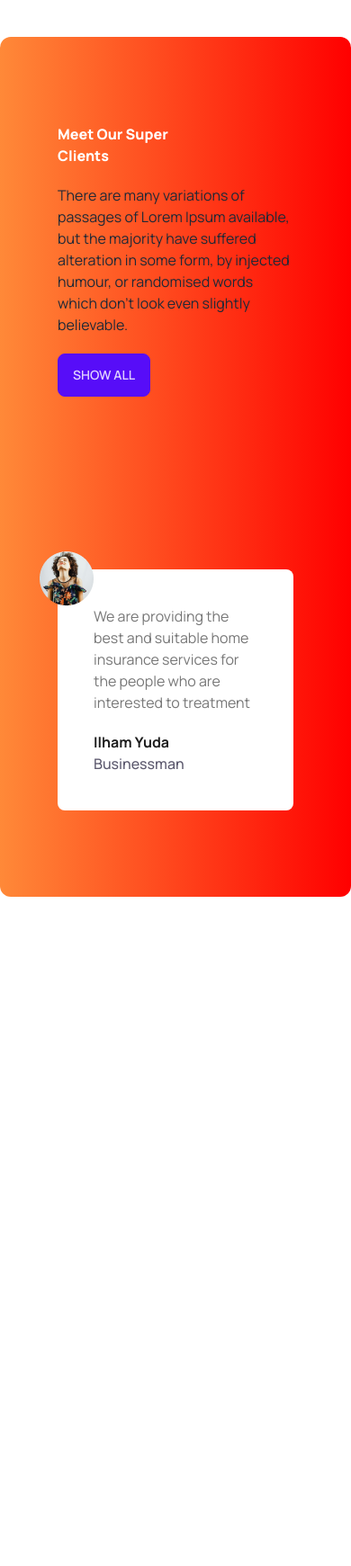
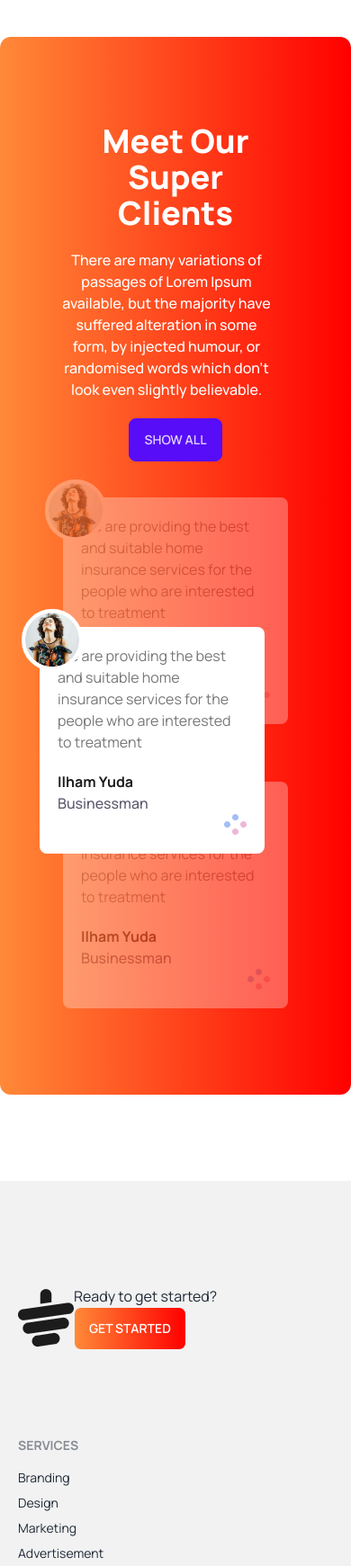
Before and after one commit to fakrul001/tea-house-project, a plain HTML site: page index.html in a window 390 px wide. Shown: the part 4780-6521 px from the top of the page at 90% size. Before the commit the page ends 5873 px from the top, so only its background shows below. Drawn offline with nearby package versions, Linux system fonts and the light colour scheme.

Commit message:
added footer section and made responsive for both mobile and tablet devices

```diff
--- a/index.html
+++ b/index.html
@@ -86,7 +86,7 @@
 
     <main class="container mx-auto">
       <!-- featured section -->
-      <section class="text-center my-24 max-w-4xl mx-auto">
+      <section class="text-center my-24 max-w-5xl mx-auto">
         <h2 class="text-5xl font-extrabold mb-5">Our Featured Products</h2>
         <p class="text-base text-center md:px-4 mx-auto">
           There are many variations of passages of Lorem Ipsum available, but the majority have suffered alteration in some form, by injected humour, or randomized words which don't look even slightly believable.
@@ -173,28 +173,108 @@
       </section>
 
       <!-- Super client section -->
-      <section class="my-24 px-16 py-24 flex flex-col lg:flex-row gap-48 bg-gradient-to-r from-light-orange to-dark-orange rounded-xl">
-        <div class="space-y-5">
-          <h2 class="text-5x font-extrabold text-white">Meet Our Super <br> Clients</h2>
-          <p class="font-mediumtext-white">
+      <section class="max-w-5xl mx-auto my-24 px-16 py-24 flex flex-col lg:flex-row gap-10 bg-gradient-to-r from-light-orange to-dark-orange rounded-xl">
+        <div class="flex items-center">
+          <div class="space-y-5 text-center lg:text-start">
+            <h2 class="text-4xl font-extrabold text-white">Meet Our Super <br> Clients</h2>
+          <p class="font-medium text-white pr-5 md:pr-20 lg:pr-28">
             There are many variations of passages of Lorem Ipsum available, but the majority have suffered alteration in some form, by injected humour, or randomised words which don't look even slightly believable.
           </p>
           <button class="btn btn-primary">Show All</button>
+          </div>
         </div>
-        <div>
-           <!-- review -->
-           <div class="relative p-10 bg-white rounded-lg">
-              <img class="absolute -left-5 -top-5" src="./images/client.png" alt="">
+        <!-- review container -->
+        <div class="relative">
+           <!-- next review -->
+           <div class="relative p-5 md:p-10 lg:p-10 mb-16 z-10 bg-white w-[250px] mx-auto md:w-[400px] md:mx-auto lg:w-[380px] rounded-lg opacity-30">
+              <img class="absolute -left-5 -top-5 border-4 border-white rounded-full bg-white" src="./images/client.png" alt="">
               <p class="text-[#777]">
               We are providing the best and suitable home insurance services for the people who are interested to treatment
               </p>
               <h4 class="font-bold text-[#1C1C1C] mt-5">Ilham Yuda</h4>
               <p class="font-medium text-[#5D5A6F]">Businessman</p>
+              <div class="flex justify-end">
+                <img src="./images/circles.png" alt="">
+              </div>
+           </div>
+           <!-- current review -->
+           <div class="absolute z-20 w-[250px] mx-auto top-36 -left-5 md:w-[400px] md:top-32 md:-left-0 lg:w-[380px] lg:top-40 lg:-left-32 p-5 md:p-10 lg:p-10 bg-white rounded-lg">
+              <img class="absolute -left-5 -top-5 border-4 border-white rounded-full bg-white" src="./images/client.png" alt="">
+              <p class="text-[#777]">
+              We are providing the best and suitable home insurance services for the people who are interested to treatment
+              </p>
+              <h4 class="font-bold text-[#1C1C1C] mt-5">Ilham Yuda</h4>
+              <p class="font-medium text-[#5D5A6F]">Businessman</p>
+              <div class="flex justify-end">
+                <img src="./images/circles.png" alt="">
+              </div>
+           </div>
+           <!-- previous review -->
+           <div class="relative p-5 md:p-10 lg:p-10 z-10 bg-white w-[250px] mx-auto md:w-[400px] md:mx-auto lg:w-[380px] rounded-lg opacity-30">
+              <img class="absolute -left-5 -top-5 border-4 border-white rounded-full bg-white" src="./images/client.png" alt="">
+              <p class="text-[#777]">
+              We are providing the best and suitable home insurance services for the people who are interested to treatment
+              </p>
+              <h4 class="font-bold text-[#1C1C1C] mt-5">Ilham Yuda</h4>
+              <p class="font-medium text-[#5D5A6F]">Businessman</p>
+              <div class="flex justify-end">
+                <img src="./images/circles.png" alt="">
+              </div>
            </div>
         </div>
       </section>
     </main>
 
-    <footer></footer>
+    <!-- footer section -->
+    <footer class="p-5 md:p-8 lg:p-10 bg-base-200 text-base-content">
+      <div class="max-w-5xl mx-auto">
+        <div class="flex justify-between items-center my-24">
+          <img src="./images/cup.png" alt="">
+          <p class="lg:mr-12">
+            <span class="mr-3">Ready to get started?</span>
+            <button class="btn bg-gradient-to-r from-light-orange to-dark-orange text-white">Get Started</button>
+          </p>
+        </div>
+        <div class="footer flex flex-col md:flex-row lg:flex-row justify-between">
+          <div>
+            <span class="footer-title">Services</span>
+            <a class="link link-hover">Branding</a>
+            <a class="link link-hover">Design</a>
+            <a class="link link-hover">Marketing</a>
+            <a class="link link-hover">Advertisement</a>
+          </div>
+          <div>
+            <span class="footer-title">Company</span>
+            <a class="link link-hover">About us</a>
+            <a class="link link-hover">Contact</a>
+            <a class="link link-hover">Jobs</a>
+            <a class="link link-hover">Press kit</a>
+          </div>
+          <div>
+            <span class="footer-title">Legal</span>
+            <a class="link link-hover">Terms of use</a>
+            <a class="link link-hover">Privacy policy</a>
+            <a class="link link-hover">Cookie policy</a>
+          </div>
+          <div>
+            <span class="footer-title">Newsletter</span>
+            <div class="form-control w-80">
+              <label class="label">
+                <span class="label-text">Enter your email address</span>
+              </label>
+              <div class="relative">
+                <input type="text" placeholder="username@site.com" class="py-3 px-6 bg-transparent border-b-2 border-black outline-none" />
+                <button class="btn btn-primary absolute top-0 right-0 rounded-full bg-gradient-to-r from-light-orange to-dark-orange border-transparent">
+                  <i class="fa-solid fa-chevron-right"></i>
+                </button>
+              </div>
+            </div>
+          </div>
+        </div>
+        <div class="mt-7 text-center">
+          <p>Copyright © 2023 - All right reserved by ACME Industries Ltd</p>
+        </div>
+      </div>
+    </footer>
   </body>
 </html>
```
